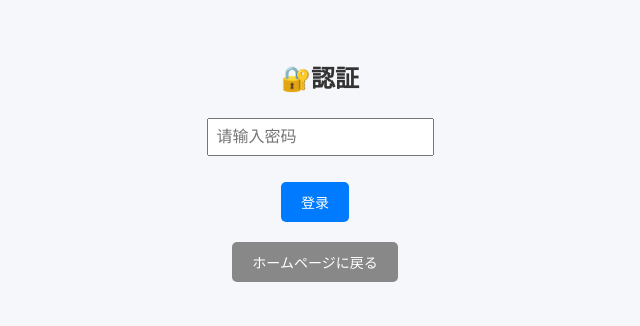
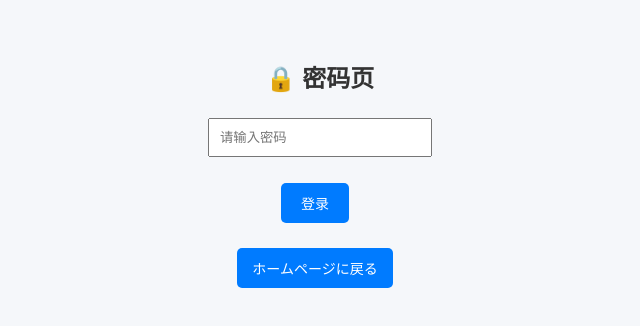
Before and after one commit to zhaotaiming/invoice_js, a Next.js app: page /login in a window 1280 px wide. Shown: the top 326 px of the page, without its empty margins (320-960 px from the left). Built offline with nearby package versions, Linux system fonts and the light colour scheme.

Commit message:
每次登录都需要重新验证

```diff
--- a/pages/login.js
+++ b/pages/login.js
@@ -1,60 +1,41 @@
 // pages/login.js
+import { useRouter } from 'next/router';
 import { useState } from 'react';
-import { useRouter } from 'next/router';
 
-export default function LoginPage() {
+export default function Login() {
   const router = useRouter();
   const [password, setPassword] = useState('');
-  const [error, setError] = useState('');
 
-  const correctPassword = 'weiwei'; // 可以自己修改密码
+  const correctPassword = '11'; // 你可以自定义密码
 
   const handleSubmit = (e) => {
-    e.preventDefault();
+    e.preventDefault(); // 阻止表单默认刷新
     if (password === correctPassword) {
-      sessionStorage.setItem('loggedIn', 'true'); // 登录标记
-      router.push('/'); // 跳转到主页
+      sessionStorage.setItem('loggedIn', 'true');
+      router.replace('/');
     } else {
-      setError('密码错误，请重试！');
+      alert('密码错误，请重试');
     }
   };
 
   return (
     <div style={{ padding: 40, textAlign: 'center' }}>
-      <h2>🔐認証</h2>
+      <h2>🔒 密码页</h2>
       <form onSubmit={handleSubmit}>
         <input
           type="password"
           placeholder="请输入密码"
           value={password}
           onChange={(e) => setPassword(e.target.value)}
-          style={{ padding: '8px', fontSize: '16px' }}
+          style={{ padding: '10px', width: '200px' }}
         />
         <br /><br />
-        <button type="submit" style={{ padding: '10px 20px' }}>
-          登录
+        <button type="submit" style={{ padding: '10px 20px' }}>登录</button>
+        <br /><br />
+        <button type="button" onClick={() => window.location.href = 'https://nissin-shouji.vercel.app/'}>
+          ホームページに戻る
         </button>
       </form>
-
-            {/* 🔙 返回按钮 */}
-      <button
-        onClick={() => window.location.href = 'https://nissin-shouji.vercel.app/'}
-        style={{
-          marginTop: '20px',
-          padding: '10px 20px',
-          backgroundColor: '#888',
-          color: 'white',
-          border: 'none',
-          borderRadius: '5px',
-          cursor: 'pointer'
-        }}
-      >
-        ホームページに戻る
-      </button>
-
-
-
-      {error && <p style={{ color: 'red' }}>{error}</p>}
     </div>
   );
 }
```
Also changed, not shown: pages/index.js (+6 -11 lines).
